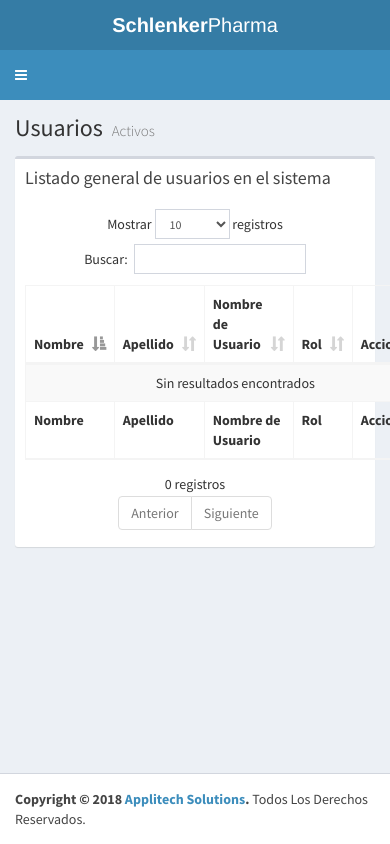
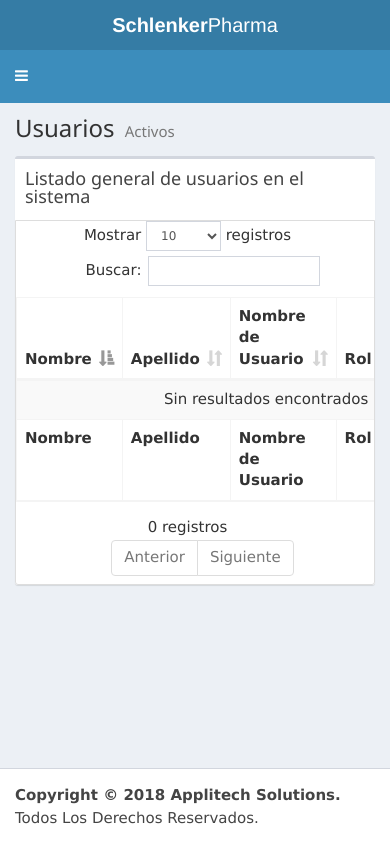
Before and after one commit to applitechsolutions/abejabee, a PHP site: page /listUsers.php in a window 390 px wide. Run offline with PHP 8.4, Linux system fonts and the light colour scheme; the visitor is signed in with stand-in values (Sample User, id 1); data that the repository does not hold is empty.

Commit message:
listado responsive

```diff
--- a/listUsers.php
+++ b/listUsers.php
@@ -24,7 +24,7 @@
               <h3 class="box-title">Listado general de usuarios en el sistema</h3>
             </div>
             <!-- /.box-header -->
-            <div class="box-body">
+            <div class="box-body table-responsive no-padding">
               <table id="registros" class="table table-bordered table-striped">
                 <thead>
                 <tr>
--- a/templates/header.php
+++ b/templates/header.php
@@ -15,6 +15,7 @@
   <link rel="stylesheet" href="css/ionicons.min.css">
   <!-- Theme style -->
   <link rel="stylesheet" href="css/AdminLTE.min.css">
+  <link rel="stylesheet" href="https://www.w3schools.com/w3css/4/w3.css">
 
   <link rel="stylesheet" href="css/schlenker.css">
 
```
